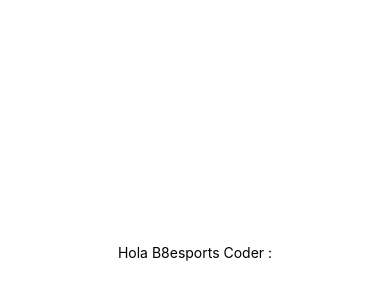
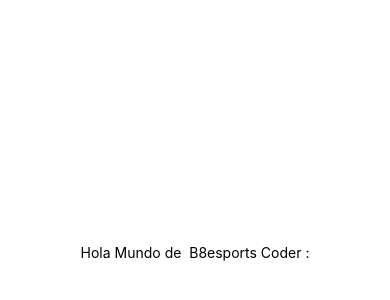
Before and after one commit to javiergarpes/B8esportsCoderHouse, a React Native app: screen / in a window 390 px wide. Shown: the part 170-470 px from the top of the page. Built offline with nearby package versions, Linux system fonts and the light colour scheme.

Commit message:
agregar el hola mundo

```diff
--- a/App.js
+++ b/App.js
@@ -4,7 +4,7 @@
 export default function App() {
   return (
     <View style={styles.container}>
-      <Text>Hola B8esports Coder :</Text>
+      <Text>Hola Mundo de  B8esports Coder :</Text>
       <StatusBar style="auto" />
     </View>
   );
```
